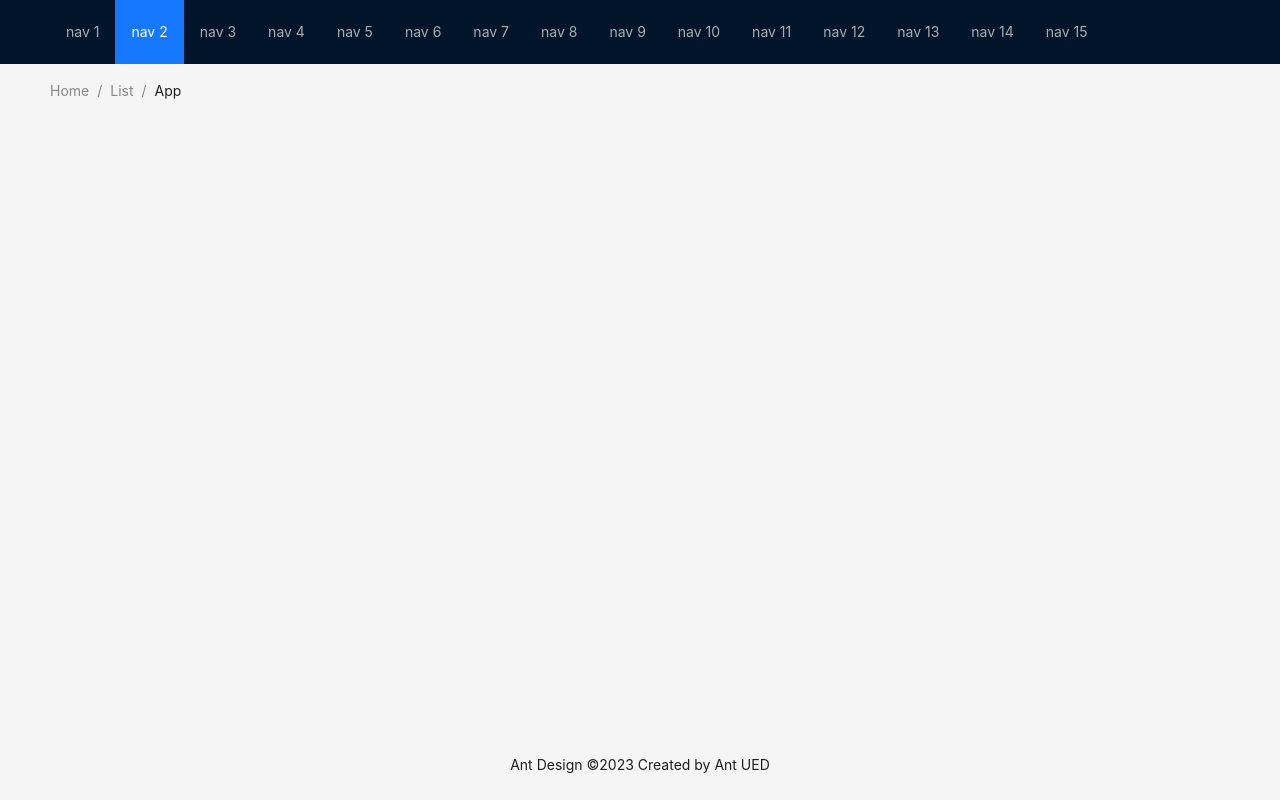
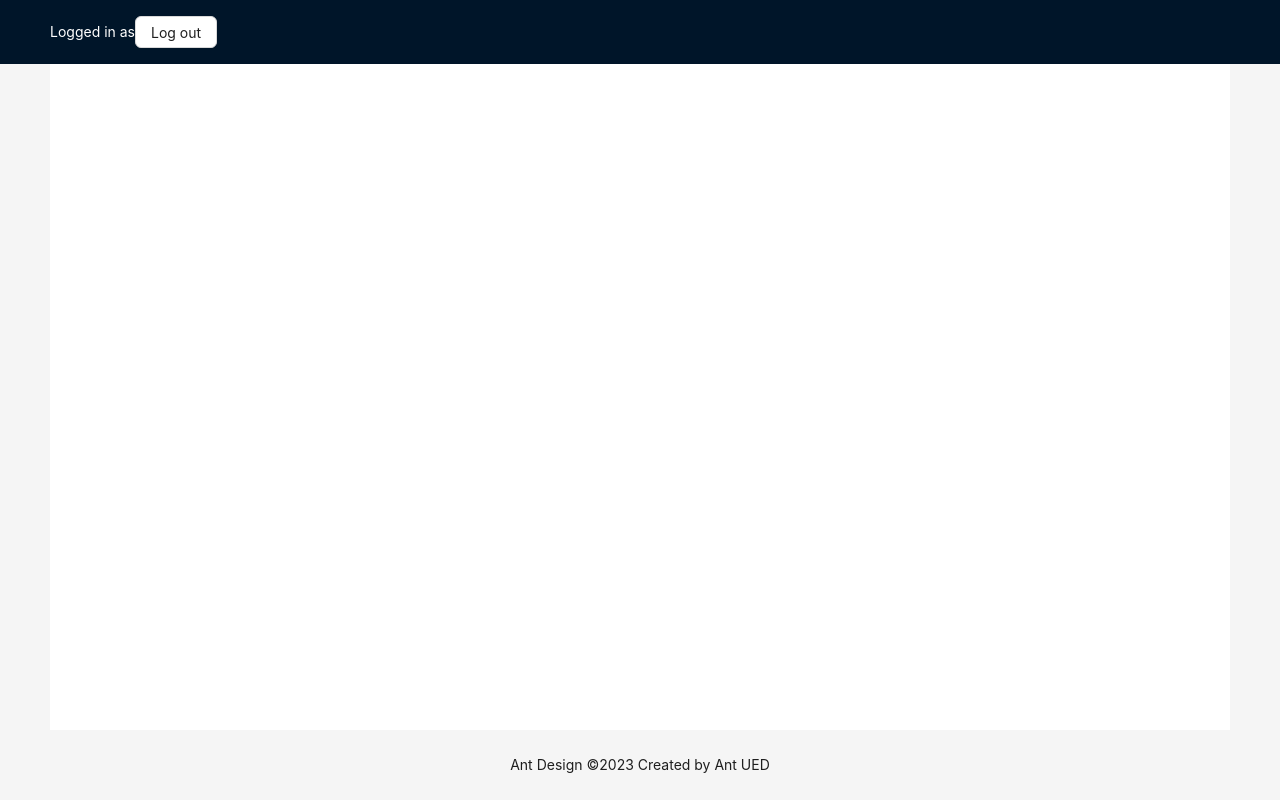
Before and after one commit to Cyphred/iot-power-meter, a React (Vite) app in the folder consumer-web/: page / in a window 1280 px wide. Built offline with nearby package versions, Linux system fonts and the light colour scheme.

Commit message:
Creates base layout

```diff
--- a/consumer-web/src/pages/Layout.tsx
+++ b/consumer-web/src/pages/Layout.tsx
@@ -1,9 +1,22 @@
-import { Breadcrumb, Layout as AntLayout, Menu, theme } from "antd";
+import { Layout as AntLayout, Button, Menu, Typography, theme } from "antd";
 import { Outlet } from "react-router-dom";
+import { useLogout } from "../hooks/useLogout";
+import { useAppSelector } from "../redux/hooks";
 
 const { Header, Content, Footer } = AntLayout;
 
+const links = [{ key: 0, label: "" }];
+
 const Layout = () => {
+  const { logout } = useLogout();
+  const { user } = useAppSelector((state) => {
+    return { user: state.auth.user };
+  });
+
+  const handleLogout = () => {
+    logout();
+  };
+
   const {
     token: { colorBgContainer },
   } = theme.useToken();
@@ -12,6 +25,7 @@ const Layout = () => {
     <AntLayout className="layout" style={{ width: "100vw", height: "100vh" }}>
       <Header style={{ display: "flex", alignItems: "center" }}>
         <div className="demo-logo" />
+        {/*
         <Menu
           theme="dark"
           mode="horizontal"
@@ -24,16 +38,16 @@ const Layout = () => {
             };
           })}
         />
+        */}
+        <Typography.Text style={{ color: "white" }}>
+          Logged in as {user?.firstName} {user?.lastName}
+        </Typography.Text>
+        <Button onClick={handleLogout}>Log out</Button>
       </Header>
-      <Content style={{ padding: "0 50px" }}>
-        <Breadcrumb style={{ margin: "16px 0" }}>
-          <Breadcrumb.Item>Home</Breadcrumb.Item>
-          <Breadcrumb.Item>List</Breadcrumb.Item>
-          <Breadcrumb.Item>App</Breadcrumb.Item>
-        </Breadcrumb>
+      <Content style={{ padding: "0 50px", overflow: "scroll" }}>
         <div
           className="site-layout-content"
-          style={{ background: colorBgContainer }}
+          style={{ background: colorBgContainer, height: "100%" }}
         >
           <Outlet />
         </div>
```
